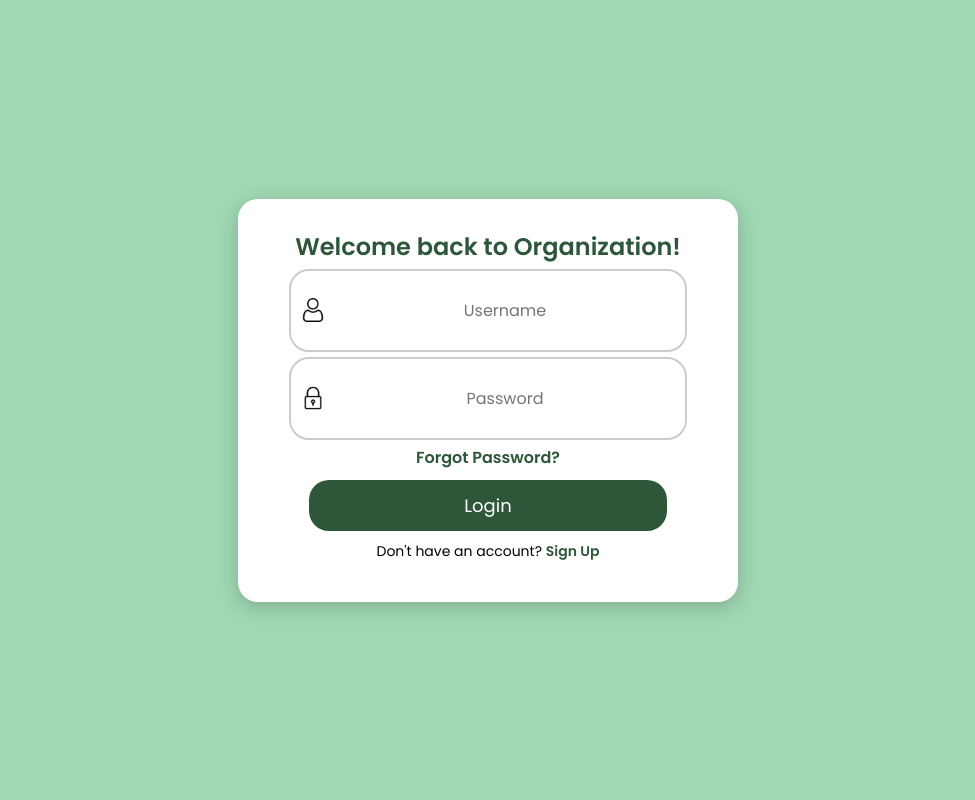
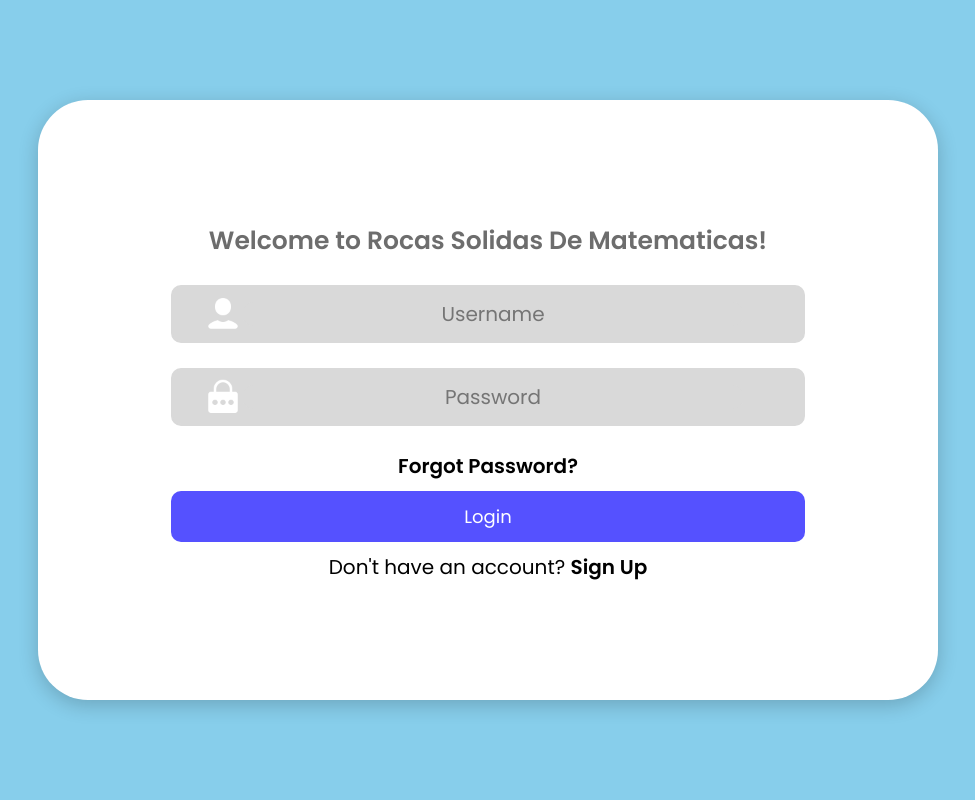
Before and after one commit to jmwgr4/membership_system, a PHP site: page / in a window 1280 px wide. Shown: the whole page, without its empty margins (152-1127 px from the left). Run offline with PHP 8.4, Linux system fonts and the light colour scheme.

Commit message:
Updates files

```diff
--- a/index.html
+++ b/index.html
@@ -10,17 +10,17 @@
 <body>
     <div class="container">
         <div class="form-container login-container">
-            <h2>Welcome back to Organization!</h2>
+            <h2>Welcome to Rocas Solidas De Matematicas!</h2>
             <form id="loginForm">
                 <div class="input-group">
-                    <img src="icon/user.png" alt="Username Icon">
+                    <img src="icon/user1.png" alt="Username Icon">
                     <input type="text" placeholder="Username" id="loginUsername" required>
                 </div>
                 <div class="input-group">
-                    <img src="icon/padlock.png" alt="Password Icon">
+                    <img src="icon/password.png" alt="Password Icon">
                     <input type="password" placeholder="Password" id="loginPassword" required>
                 </div>
-                <a href="#" class="forgot-passowrd">Forgot Password?</a>
+                <a href="forgot_password/forgot-password.html" class="forgot-password">Forgot Password?</a>
                 <button type="submit">Login</button>
                 <p id="error-message"></p>
                 <p>Don't have an account? <a href="#" id="showSignup">Sign Up</a></p>
@@ -28,43 +28,49 @@
         </div>
 
         <div class="form-container signup-container">
-            <a href="#" id="showLogin" class="black-link"> <- Back to Login</a>
-            <h2>Sign Up</h2>
+            <a href="#" id="showLogin" class="black-link"> ← Back to Login</a>
             <form id="signupForm">
-                <div class="input-group">
-                    <img src="icon/user.png" alt="Firstname Icon">
-                    <input type="text" placeholder="First Name" id="firstName" required>
+                <div class="flex-input">
+                    <div class="input-group2">
+                        <img src="icon/name.png" alt="Firstname Icon">
+                        <input type="text" placeholder="First Name" id="firstName" required>
+                    </div>
+                    <div class="input-group2">
+                        <img src="icon/name.png" alt="Middlename Icon">
+                        <input type="text" placeholder="Middle Name" id="middleName">
+                    </div>
+                    <div class="input-group2">
+                        <img src="icon/name.png" alt="Lastname Icon">
+                        <input type="text" placeholder="Last Name" id="lastName" required>
+                    </div>
                 </div>
-                <div class="input-group">
-                    <img src="icon/user.png" alt="Middlename Icon">
-                    <input type="text" placeholder="Middle Name(Optional)" id="middleName">
+
+                <div class="flex-input">
+                    <div class="input-group2">
+                        <img src="icon/school-email.png" alt="Email Icon">
+                        <input type="email" placeholder="School Email" id="signupEmail">
+                    </div>
+
+                    <div class="input-group2">
+                        <img src="icon/school id.png" alt="School-id Icon">
+                        <input type="text" placeholder="School ID (***-*****)" id="schoolId" required>
+                    </div>
                 </div>
-                <div class="input-group">
-                    <img src="icon/user.png" alt="Lastname Icon">
-                    <input type="text" placeholder="Last Name" id="lastName" required>
+
+                <div class="input-group2">
+                    <img src="icon/phone number.png" alt="Number Icon">
+                    <input type="tel" placeholder="Phone Number" id="phone" required>
                 </div>
-                <div class="input-group">
-                    <img src="icon/id-card.png" alt="School-id Icon">
-                    <input type="text" placeholder="School ID (***-*****)" id="schoolId" required>
-                </div>
-                <div class="input-group">
-                    <img src="icon/email.png" alt="Email Icon">
-                    <input type="email" placeholder="Email" id="signupEmail">
-                </div>
-                <div class="input-group">
-                    <img src="icon/padlock.png" alt="Password Icon">
+                <div class="input-group2">
+                    <img src="icon/password.png" alt="Password Icon">
                     <input type="password" placeholder="Password" id="signupPassword" required>
                 </div>
-                <div class="input-group">
-                    <img src="icon/padlock.png" alt="Password Icon">
+                <div class="input-group2">
+                    <img src="icon/password.png" alt="Password Icon">
                     <input type="password" placeholder="Confirm Password" id="confirmPassword" required>
                 </div>
-                <div class="input-group">
-                    <img src="icon/phone-call.png" alt="Number Icon">
-                    <input type="tel" placeholder="Phone" id="phone" required>
-                </div>
+
                 <select id="role" required>
-                    <option value="">Select Role</option>
                     <option value="member">Member</option>
                     <option value="officer">Officer</option>
                 </select>
--- a/style.css
+++ b/style.css
@@ -8,79 +8,111 @@
 }
 
 body {
+    margin: 0;
     display: flex;
     justify-content: center;
     align-items: center;
     height: 100vh;
-    background: #A0D8B3;
+    background: skyblue;
 }
 
 .container {
-    width: 500px;
+    margin: 10px 0;
+    width: 900px;
+    height: 600px;
     background: #fff;
-    border-radius: 20px;
+    border-radius: 50px;
+    display: flex;
+    justify-content: center;
     box-shadow: 0px 5px 20px rgba(0, 0, 0, 0.2);
-    padding: 30px;
+    padding: 40px;
     text-align: center;
     position: relative;
     overflow: hidden;
     transition: transform 0.5s ease-in-out;
 }
 
-.form-container {
-   display: flex;
-   flex-direction: column;
-   align-items: center;
-   width: 100%;
+.login-container .signup-container{
+    width: 90%;
+    transition: transform 0.3s ease-in-out;
 }
 
+.login-container {
+    display: flex;
+    flex-direction: column;
+    align-items: center;
+    width: 90%;
+    margin-top: 10%;
+ }
+
+.signup-container {
+    display: none;
+    overflow-y: auto;
+    width: 90%;
+}
+
+.signup-container button {
+    width: 90%;
+    display: block;
+    margin-left: 25px;
+}
+
+
+
 h2 {
-    color: #2E5739;
+    color: #6d6d6d;
+    font-size: 25px;
 }
 
 p {
-    font-size: 14px;
+    font-size: 20px;
     margin: 10px 0;
 }
 
 input {
-    width: 90%;
+    width: 500px;
+    height: 20px;
     padding: 12px;
     margin: 10px 0;
-    border: 2px solid #ccc;
+    border: 2px solid lightblue;
     border-radius: 20px;
     text-align: center;
-    font-size: 16px;
+    font-size: 20px;
     outline: none;
+    background: #d9d9d9;
 }
 
 button {
-    width: 90%;
+    width: 100%;
     padding: 12px;
-    background: #2E5739;
+    background: #5551ff;
     border: none;
     color: white;
     font-size: 18px;
     cursor: pointer;
-    border-radius: 20px;
+    border-radius: 10px;
     margin-top: 10px;
     transition: background-color 0.3s ease;
 }
 
 button:hover {
-    background: #1E3D29;
+    background: #3d66a6;
 }
 
-.forgot-passowrd,
+a {
+    font-size: 20px;
+}
+
+.forgot-password,
 #showSignup,
 #showLogin {
-    color: #2E5739;
+    color: #000;
     text-decoration: none;
     font-weight: bold;
     position: relative;
 }
 
-.forgot-passowrd::after,
+.forgot-password::after,
 #showSignup::after,
 #showLogin::after {
     content: "";
@@ -89,34 +121,35 @@ button:hover {
     left: 0;
     width: 0%;
     height: 2px;
-    background-color: #1E3D29;
+    background-color: #000;
     transition: width 0.3s ease-in-out;
 }
 
-.forgot-passowrd:hover::after,
+.forgot-password:hover::after,
 #showSignup:hover::after,
 #showLogin:hover::after{
     width: 100%;
 }
 
-.back-link {
+.black-link {
+    position: absolute;
+    left: 20px;
+    top: 5px;
     align-self: flex-start;
-    margin-bottom: 10px;
     font-size: 14px;
     color: #2E5739;
     text-decoration: none;
     font-weight: bold;
 }
 
-.back-link:hover {
+
+
+.black-link:hover {
     text-decoration: underline;
 }
 
-.signup-container {
-    display: none;
-    max-height: 400px;
-    overflow-y: auto;
-}
+
+
 
 .container.active .login-container {
     display: none;
@@ -124,6 +157,8 @@ button:hover {
 
 .container.active .signup-container {
     display: flex;
+    flex-direction: column;
+    align-items: center;
 }
 
 @media (max-width: 768px) {
@@ -134,15 +169,15 @@ button:hover {
     }
 
     h2 {
-        font-size: 22px;
+        font-size: 5px;
     }
 
     p {
-        font-size: 12px;
+        font-size: 5px;
     }
 
     input, button {
-        font-size: 14px;
+        font-size: 5px;
         padding: 10px;
     }
 
@@ -155,11 +190,11 @@ button:hover {
     }
 
     h2 {
-        font-size: 20px;
+        font-size: 5px;
     }
 
     p {
-        font-size: 10px;
+        font-size: 5px;
     }
 
     input, button {
@@ -198,21 +233,69 @@ button:hover {
     display: flex;
     align-items: center;
     width: 100%;
-    margin: 5px 0;
-    border: 2px solid #ccc;
-    border-radius: 20px;
+    margin: 25px 0;
+    border: 2px solid #d9d9d9;
+    border-radius: 10px;
     padding: 5px 10px;
+    background: #d9d9d9;
 }
 
 .input-group img {
-    width: 24px;
-    height: 24px;
-    margin-right: 10px;
+    width: 40px;
+    height: 40px;
+    margin-left: 20px;
 }
 
 .input-group input {
     flex: 1;
     border: none;
     outline: none;
-    font-size: 16px;
+    font-size: 20px;
+    text-align: center;
+    margin-right: 50px;
+    border-radius: 10px;
 }
+
+.input-group2 {
+    text-align: left;
+    width: 90%;
+    margin: 10px;
+    border: 2px solid #d9d9d9;
+    border-radius: 10px;
+    padding: 5px 5px;
+    background: #d9d9d9;
+    font-size: 15px;
+}
+
+.input-group2 img{
+    width: 30px;
+    height: 30px;
+    margin-left: 3px;
+}
+
+.input-group2 input{
+    border: none;
+    outline: none;
+    font-size: 15px;
+}
+
+.flex-input {
+    display: flex;
+    flex-direction: row;
+    border: none;
+    outline: none;
+    border: 5px;
+}
+
+.flex-input input{
+    font-size: 10px;
+    width: 45%;
+}
+
+select{
+    width: 20%;
+    padding: 10px;
+    margin-top: 5px;
+    border-radius: 5px;
+    border: 2px solid lightblue;
+}
```
Also changed, not shown: forgot_password/email-sent.html (added, +19 -0 lines), forgot_password/forgot-password.html (added, +19 -0 lines), forgot_password/password-reset-success.html (added, +18 -0 lines), forgot_password/reset-password.php (added, +19 -0 lines), forgot_password/script.js (added, +48 -0 lines), forgot_password/set-password.html (added, +20 -0 lines), forgot_password/style.css (added, +91 -0 lines), forgot_password/update-password.php (added, +20 -0 lines), icon/name.png (added), icon/password.png (added), icon/phone number.png (added), icon/school id.png (added), icon/school-email.png (added), icon/user1.png (added).
